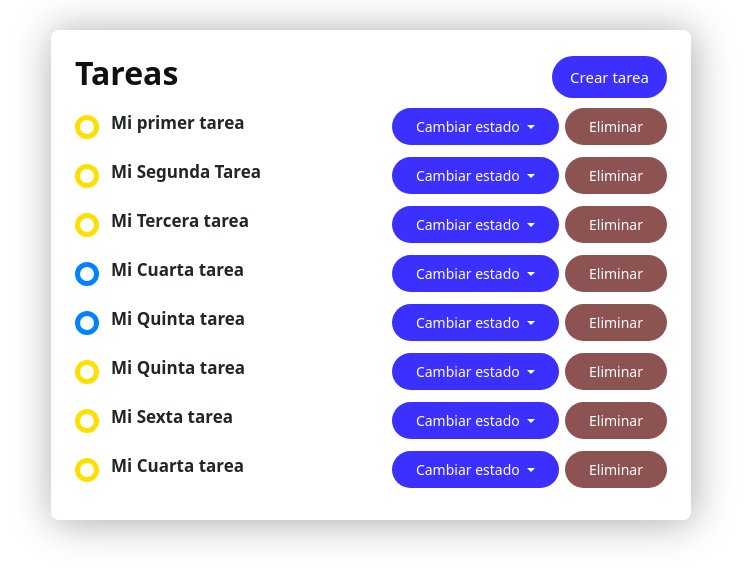
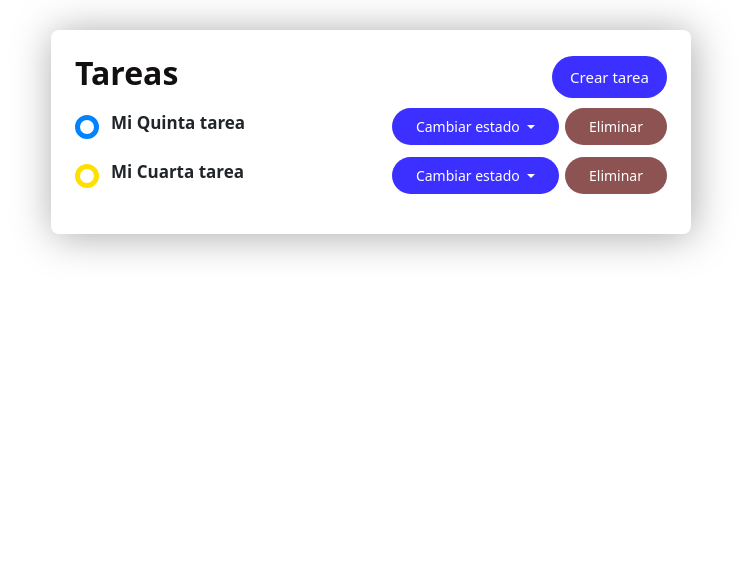
Before and after one commit to CarMi0Proggramer/curso-de-angular-todo-app, an Angular app: page / in a window 1280 px wide. Shown: the top 582 px of the page, without its empty margins (269-1014 px from the left). Built offline with nearby package versions, Linux system fonts and the light colour scheme; data requests are answered from the project's data file.

Commit message:
Todo finished

```diff
--- a/data/db.json
+++ b/data/db.json
@@ -1,39 +1,9 @@
 {
   "tasks": [
     {
-      "id": "8134",
-      "name": "Mi primer tarea",
-      "status": "PENDING"
-    },
-    {
-      "id": "f244",
-      "name": "Mi Segunda Tarea",
-      "status": "PENDING"
-    },
-    {
-      "id": "a2c0",
-      "name": "Mi Tercera tarea",
-      "status": "PENDING"
-    },
-    {
-      "id": "b8eb",
-      "name": "Mi Cuarta tarea",
-      "status": "IN_PROGRESS"
-    },
-    {
-      "id": "b127",
+      "id": "4169",
       "name": "Mi Quinta tarea",
       "status": "IN_PROGRESS"
-    },
-    {
-      "id": "4169",
-      "name": "Mi Quinta tarea",
-      "status": "PENDING"
-    },
-    {
-      "id": "71f4",
-      "name": "Mi Sexta tarea",
-      "status": "PENDING"
     },
     {
       "id": "e8a0",
--- a/src/app/app.component.html
+++ b/src/app/app.component.html
@@ -11,6 +11,7 @@
     <app-task
       [task]="task"
       (taskStatusChangedEvent)="onTaskStatusChanged($event)"
+      (taskMarkedForDeleteEvent)="confirmDeleteModal.setTask($event)"
     />
     } @empty {
     <div
@@ -25,6 +26,10 @@
     }
   </section>
   <app-add-task-modal (addTaskEvent)="onTaskAdded($event)" />
+  <app-confirm-delete-modal
+    #confirmDeleteModal
+    (taskDeletedEvent)="onTaskDeleted($event)"
+  />
 </main>
 
 <router-outlet />
--- a/src/app/app.component.ts
+++ b/src/app/app.component.ts
@@ -5,10 +5,16 @@ import { Task } from './task/task.interface';
 import { TaskStatus } from './task/task-status.enum';
 import { TaskService } from './task/task.service';
 import { AddTaskModalComponent } from './add-task-modal/add-task-modal.component';
+import { ConfirmDeleteModalComponent } from './confirm-delete-modal/confirm-delete-modal.component';
 
 @Component({
   selector: 'app-root',
-  imports: [RouterOutlet, TaskComponent, AddTaskModalComponent],
+  imports: [
+    RouterOutlet,
+    TaskComponent,
+    AddTaskModalComponent,
+    ConfirmDeleteModalComponent,
+  ],
   templateUrl: './app.component.html',
   styleUrl: './app.component.css',
 })
@@ -33,4 +39,8 @@ export class AppComponent {
   onTaskAdded(task: Task) {
     this.tasks.push(task);
   }
+
+  onTaskDeleted(task: Task) {
+    this.tasks = this.tasks.filter((t) => t.id !== task.id);
+  }
 }
--- a/.html
+++ b/src/app/confirm-delete-modal/confirm-delete-modal.component.html
@@ -17,6 +17,7 @@
           class="btn-close"
           data-bs-dismiss="modal"
           aria-label="Cerrar"
+          #closeModalBtn
         ></button>
       </div>
       <div class="modal-body">
--- /dev/null
+++ b/src/app/confirm-delete-modal/confirm-delete-modal.component.ts
@@ -0,0 +1,37 @@
+import {
+  Component,
+  ElementRef,
+  inject,
+  output,
+  viewChild,
+} from '@angular/core';
+import { Task } from '../task/task.interface';
+import { TaskService } from '../task/task.service';
+
+@Component({
+  selector: 'app-confirm-delete-modal',
+  imports: [],
+  templateUrl: './confirm-delete-modal.component.html',
+  styleUrl: './confirm-delete-modal.component.css',
+})
+export class ConfirmDeleteModalComponent {
+  private readonly taskService = inject(TaskService);
+  private readonly closeBtn =
+    viewChild.required<ElementRef<HTMLButtonElement>>('closeModalBtn');
+  task?: Task;
+
+  taskDeletedEvent = output<Task>();
+
+  setTask(task: Task) {
+    this.task = task;
+  }
+
+  confirmDelete() {
+    if (this.task) {
+      this.taskService.delete(this.task.id).subscribe((task) => {
+        this.taskDeletedEvent.emit(task);
+        this.closeBtn().nativeElement.click();
+      });
+    }
+  }
+}
--- a/src/app/task/task.component.html
+++ b/src/app/task/task.component.html
@@ -35,6 +35,13 @@
         </li>
       </ul>
     </div>
-    <button [disabled]="task().status !== 'COMPLETED'">Eliminar</button>
+    <button
+      [disabled]="task().status !== 'COMPLETED'"
+      data-bs-toggle="modal"
+      data-bs-target="#confirmDeleteModal"
+      (click)="delete()"
+    >
+      Eliminar
+    </button>
   </div>
 </div>
--- a/src/app/task/task.component.ts
+++ b/src/app/task/task.component.ts
@@ -1,6 +1,7 @@
-import { Component, input, output } from '@angular/core';
+import { Component, inject, input, output } from '@angular/core';
 import { Task } from './task.interface';
 import { TaskStatus } from './task-status.enum';
+import { TaskService } from './task.service';
 
 @Component({
   selector: 'app-task',
@@ -9,13 +10,22 @@ import { TaskStatus } from './task-status.enum';
   styleUrl: './task.component.css',
 })
 export class TaskComponent {
+  private readonly taskService = inject(TaskService);
   task = input.required<Task>();
   taskStatusChangedEvent = output<Task>();
+  taskMarkedForDeleteEvent = output<Task>();
 
   changeStatus(status: string) {
-    this.taskStatusChangedEvent.emit({
-      ...this.task(),
-      status: status as TaskStatus,
-    });
+    this.taskService
+      .update(this.task().id, {
+        status: status as TaskStatus,
+      })
+      .subscribe((task) => {
+        this.taskStatusChangedEvent.emit(task);
+      });
+  }
+
+  delete() {
+    this.taskMarkedForDeleteEvent.emit(this.task());
   }
 }
--- a/src/app/task/task.service.ts
+++ b/src/app/task/task.service.ts
@@ -17,4 +17,12 @@ export class TaskService {
   create(data: { name: string; status: string }): Observable<Task> {
     return this.http.post<Task>(this.baseUrl, data);
   }
+
+  delete(id: string): Observable<Task> {
+    return this.http.delete<Task>(`${this.baseUrl}/${id}`);
+  }
+
+  update(id: string, data: Partial<Task>) {
+    return this.http.patch<Task>(`${this.baseUrl}/${id}`, data);
+  }
 }
```
Also changed, not shown: src/app/confirm-delete-modal/confirm-delete-modal.component.css (added).
